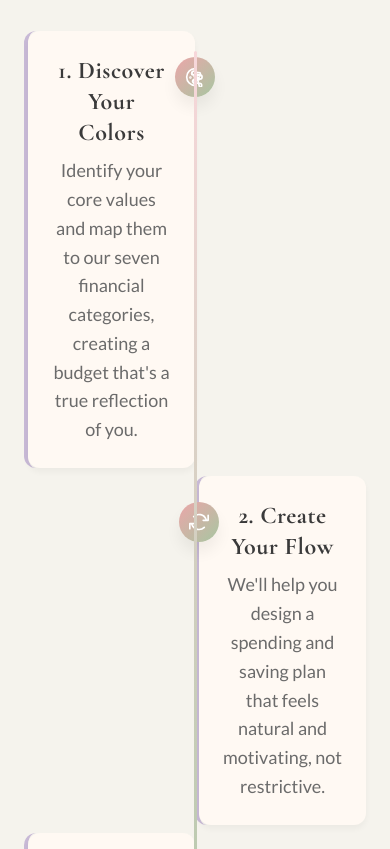
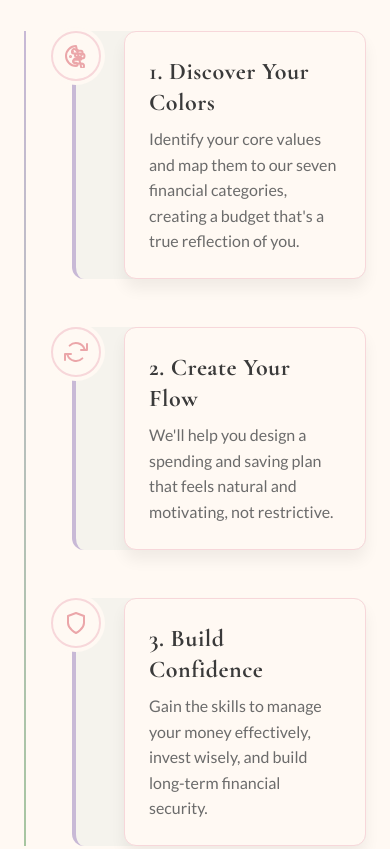
Before and after one commit to wenjiali/polishbloom, a plain HTML site: page rainbow-cashflow.html in a window 390 px wide. Shown: the part 3480-4329 px from the top of the page. Drawn offline with nearby package versions, Linux system fonts and the light colour scheme.

Commit message:
Revise CSS for timeline components to enhance visual consistency and responsiveness across the journey and rainbow sections. Update styles for timeline items, icons, and content to improve layout and user engagement. Introduce unified styles for single-sided timelines and adjust padding and margins for better alignment and spacing.

```diff
--- a/assets/css/style.css
+++ b/assets/css/style.css
@@ -321,113 +321,134 @@ section h2 {
     left: 0;
     top: 50%;
     transform: translateY(-50%);
-    width: var(--space-4);
-    height: 2px;
-    background-color: var(--color-muted-gold);
-}
-
-#journey {
-    padding-bottom: var(--space-24);
+    width: 3px;
+    height: 100%;
+    background-color: var(--color-petal-rose);
+    border-radius: 3px;
+}
+
+#journey,
+#rainbow-how-it-works {
+    padding-top: var(--space-16);
+    padding-bottom: var(--space-16);
+    text-align: center;
+    background-color: var(--color-background-alt);
 }
 
 .journey-timeline {
     position: relative;
-    max-width: 800px;
+    max-width: 600px; /* More constrained width for single column */
     margin: var(--space-12) auto 0;
+    padding-left: var(--space-12); /* Space for the timeline bar */
 }
 
 .journey-timeline::after {
     content: '';
     position: absolute;
-    width: 3px;
-    background: linear-gradient(to bottom, var(--color-blush-pink), var(--color-sage-green));
-    top: 20px;
-    bottom: 20px;
-    left: 50%;
-    margin-left: -1.5px;
-    border-radius: 3px;
+    left: 0; /* Align to the left */
+    top: 0;
+    bottom: 0;
+    width: 2px;
+    background: linear-gradient(to bottom, var(--color-dusty-lavender), var(--color-sage-green));
+    z-index: 1;
 }
 
 .timeline-item {
-    padding: var(--space-4) var(--space-8);
-    position: relative;
-    width: 50%;
-}
-
-.timeline-item:nth-child(odd) {
+    position: relative;
+    margin-bottom: var(--space-24); /* Increased space for cards */
+    width: 100%;
+    padding-left: var(--space-12); /* Space from timeline bar */
+    display: flex;
+    align-items: flex-start;
+    text-align: left;
+}
+
+.timeline-item:last-child {
+    margin-bottom: 0;
+}
+
+/* Unified single-sided styles */
+.timeline-item:nth-child(odd),
+.timeline-item:nth-child(even) {
     left: 0;
-    padding-left: 0;
-}
-
-.timeline-item:nth-child(even) {
-    left: 50%;
+    width: 100%;
+    padding-left: var(--space-12);
     padding-right: 0;
+    justify-content: flex-start;
+    text-align: left;
 }
 
 .timeline-icon {
     position: absolute;
-    left: 50%;
-    transform: translateX(-50%);
-    top: calc(var(--space-4) + 10px);
-    background: linear-gradient(135deg, var(--color-primary), var(--color-sage-green));
-    color: white;
-    width: 40px;
-    height: 40px;
+    top: 0;
+    left: -25px; /* Position on the left timeline bar */
+    width: 50px;
+    height: 50px;
     border-radius: 50%;
+    background-color: var(--color-background-alt);
+    border: 2px solid var(--color-blush-pink);
     display: flex;
     align-items: center;
     justify-content: center;
-    z-index: 1;
-    transition: var(--transition);
+    z-index: 2;
+    transition: var(--transition);
+    transform: translateX(0);
+    box-shadow: 0 0 0 4px var(--color-background-alt);
+}
+
+.timeline-item:nth-child(odd) .timeline-icon,
+.timeline-item:nth-child(even) .timeline-icon {
+    left: -25px;
+    transform: translateX(0);
+}
+
+.timeline-icon svg {
+    width: 24px;
+    height: 24px;
+    color: var(--color-petal-rose);
+    transition: var(--transition);
+}
+
+.timeline-item:hover .timeline-icon {
+    transform: scale(1.1);
+    border-color: var(--color-petal-rose);
+    box-shadow: 0 0 0 8px color-mix(in srgb, var(--color-blush-pink) 20%, transparent);
+}
+
+.timeline-item:hover .timeline-icon svg {
+    color: var(--color-petal-rose-dark);
+}
+
+.timeline-content {
+    background-color: var(--color-ivory-white);
+    padding: var(--space-6);
+    border-radius: var(--border-radius);
     box-shadow: var(--shadow-md);
-}
-
-.timeline-item:nth-child(odd) .timeline-icon {
-    left: 100%;
-}
-
-.timeline-item:nth-child(even) .timeline-icon {
-    left: 0;
-}
-
-.timeline-icon svg {
-    width: 20px;
-    height: 20px;
-    stroke-width: 2;
-}
-
-.timeline-item:hover .timeline-icon {
-    transform: translateX(-50%) scale(1.15);
-    box-shadow: 0 10px 20px rgba(167, 198, 161, 0.4);
-}
-.timeline-item:hover .timeline-icon svg {
-    transform: rotate(-15deg);
-}
-
-.timeline-content {
-    background: var(--color-background-alt);
-    padding: var(--space-6);
-    border-radius: var(--border-radius);
-    box-shadow: var(--shadow-sm);
+    border: 1px solid var(--color-border);
+    width: 100%;
     transition: var(--transition);
 }
 
 .timeline-content:hover {
+    transform: translateY(-5px);
     box-shadow: var(--shadow-lg);
-    transform: translateY(-5px);
+    border-color: color-mix(in srgb, var(--color-blush-pink) 60%, transparent);
 }
 
 .timeline-content h3 {
     font-size: 1.5rem;
-    color: var(--color-text);
+    margin-bottom: var(--space-2);
+    color: var(--color-deep-charcoal);
 }
 
 .timeline-content p {
-    margin-top: var(--space-2);
-    color: var(--color-text-light);
+    font-size: 1rem;
     line-height: 1.6;
-}
+    color: var(--color-text-light);
+}
+
 #services {
+    padding-top: var(--space-16);
     background-color: var(--color-background-alt);
 }
 
@@ -2383,3 +2404,49 @@ footer {
         grid-template-columns: 1fr;
     }
 }
+
+/* Single-Sided Timeline for Rainbow Cashflow Page */
+#rainbow-how-it-works {
+    padding: var(--space-16) 0;
+    background-color: var(--color-background-alt);
+}
+
+#rainbow-how-it-works .journey-timeline {
+    max-width: 600px;
+    margin: var(--space-12) auto 0;
+    padding-left: var(--space-12);
+}
+
+#rainbow-how-it-works .journey-timeline::after {
+    left: 0;
+    transform: translateX(0);
+}
+
+#rainbow-how-it-works .timeline-item {
+    width: 100%;
+    left: 0;
+    padding-left: var(--space-12);
+    padding-right: 0;
+    margin-bottom: var(--space-12);
+    text-align: left;
+    justify-content: flex-start;
+}
+
+#rainbow-how-it-works .timeline-item:nth-child(odd),
+#rainbow-how-it-works .timeline-item:nth-child(even) {
+    left: 0;
+    padding-left: var(--space-12); /* Consistent padding */
+    padding-right: 0;
+    text-align: left;
+}
+
+#rainbow-how-it-works .timeline-icon {
+    left: -25px; /* Position icon on the timeline bar */
+    transform: translateX(0);
+}
+
+#rainbow-how-it-works .timeline-item:nth-child(odd) .timeline-icon,
+#rainbow-how-it-works .timeline-item:nth-child(even) .timeline-icon {
+    left: -25px;
+    transform: translateX(0);
+}
```
